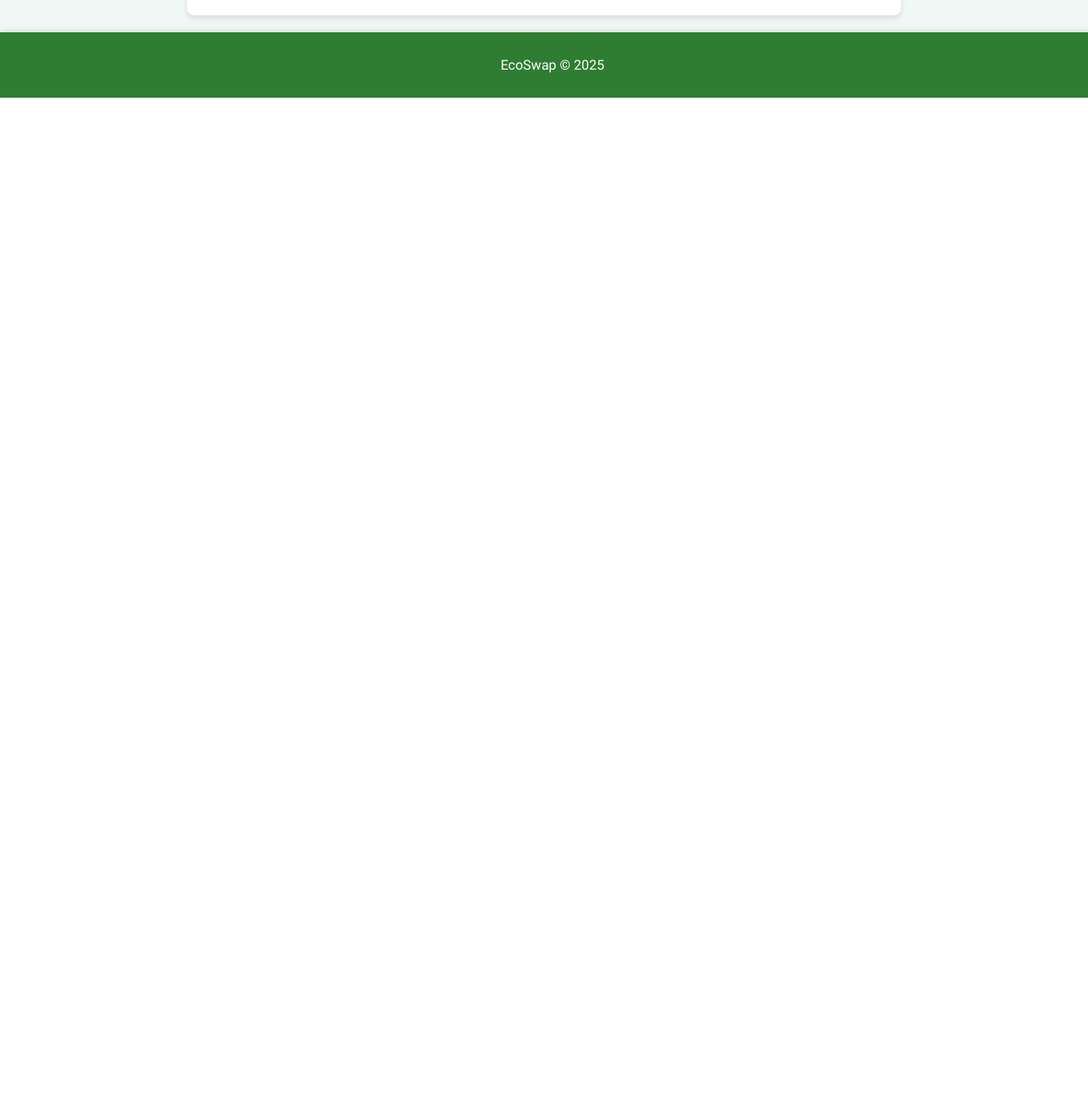
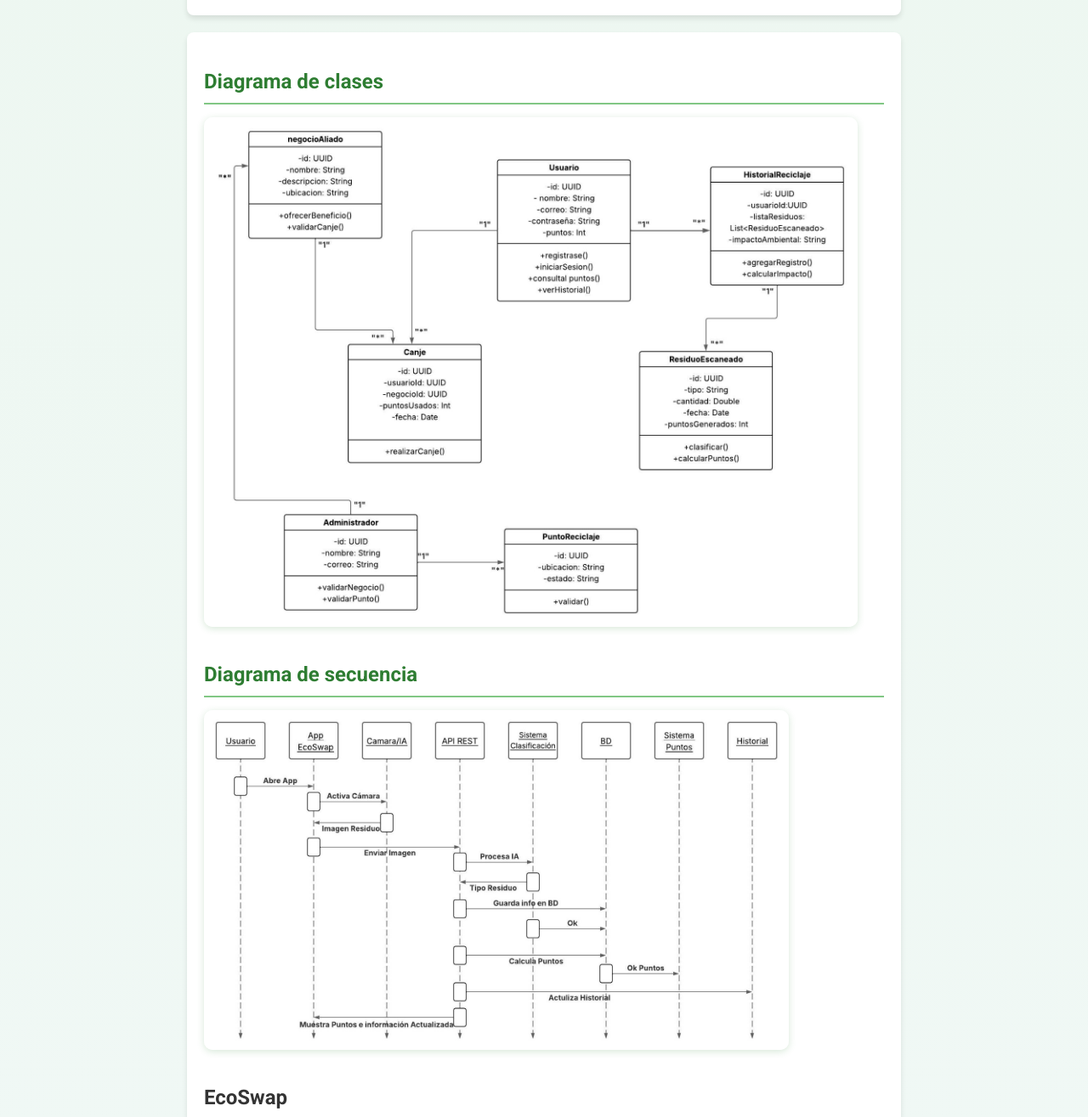
Before and after one commit to juanjo-villa/Ecoswap, a plain HTML site: page index.html in a window 1280 px wide. Shown: the part 2980-4295 px from the top of the page at 85% size. Before the commit the page ends 3095 px from the top, so only its background shows below. Drawn offline with Linux system fonts and the light colour scheme.

Commit message:
Add diagrams

```diff
--- a/index.html
+++ b/index.html
@@ -104,13 +104,28 @@
         </ul>
     </section>
 
+    <section>
+
+        <div>
+
+            <h2>Diagrama de clases</h2>
+            <img src="Images/Logo2.jpg" alt="Logo EcoSwap 2"
+                style="height: 600px;px; margin-bottom:10px; border-radius:10px; box-shadow:0 2px 8px #388e3c33;">
+
+        </div>
 
 
+        <div>
 
+            <h2>Diagrama de secuencia</h2>
+            <img src="Images/Logo1.jpg" alt="Logo EcoSwap"
+                style="height:400px; margin-bottom:10px; border-radius:10px; box-shadow:0 2px 8px #388e3c33;">
+            <h1>EcoSwap</h1>
+        </div>
 
+    </section>
 
     <footer>
-        <p>EcoSwap © 2025</p>
     </footer>
 </body>
 
```
Also changed, not shown: Images/Logo1.jpg (added), Images/Logo2.jpg (added).
